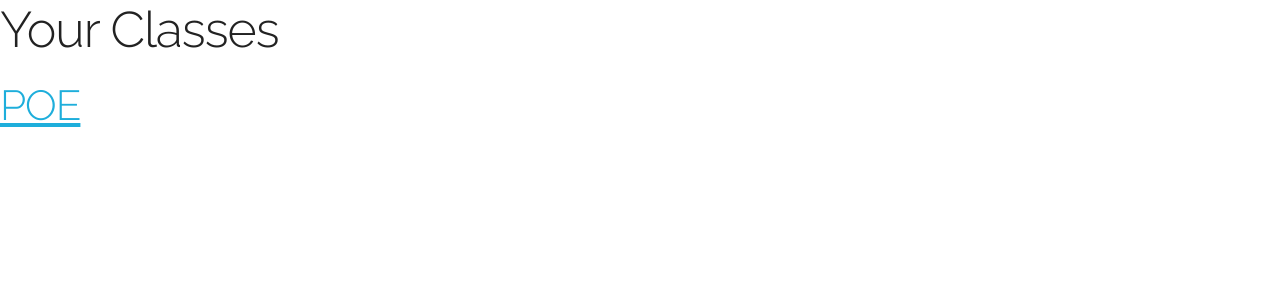
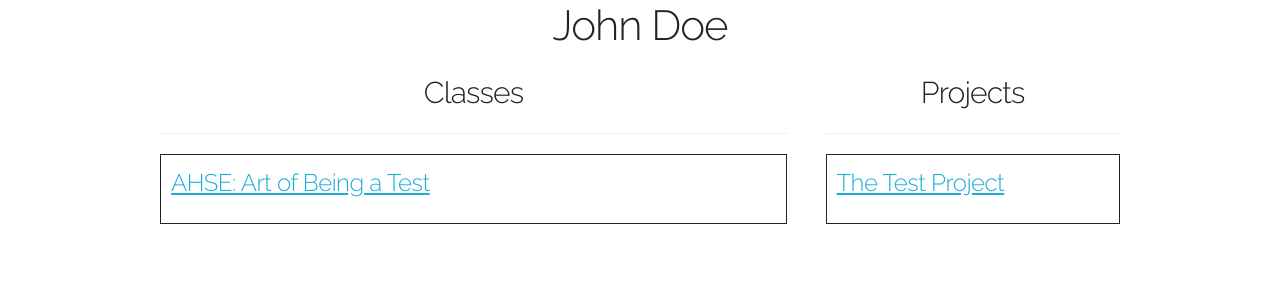
Before and after one commit to MatthewBeaudouinLafon/historical_course_catalog, a Flask app: a page that uses templates/student_dashboard.html in a window 1280 px wide. Shown: the top 300 px of the page. Run offline with Flask 2, Linux system fonts and the light colour scheme; data comes from the database, SQL or seed files in the repository; some web fonts are replaced.

Commit message:
class dashboard created and linked from student dashboard

```diff
--- a/retrieveData.py
+++ b/retrieveData.py
@@ -31,8 +31,21 @@ def find_students_projects(c, student_id):		#Return a list of all a student's pr
 	c.execute("SELECT project_id FROM student_project WHERE student_id=(?)", (student_id, ))
 	project_ids=tuple([thing[0] for thing in c.fetchall()])
 	return project_ids
+
+
+
+
+def find_students_class_projects(c, class_id, student_id):
+	c.execute("SELECT project.project_id FROM project, student_project WHERE project.project_id == student_project.project_id AND student_project.student_id=(?) and project.class_id=(?)", (student_id, class_id))
+	project_ids=tuple([thing[0] for thing in c.fetchall()])
+	return project_ids
 	# c.execute("SELECT title FROM project WHERE project_id in (" + ",".join("?"*len(project_ids)) + ")", project_ids)
 	# return c.fetchall()
+
+
+
+
+
 
 def find_classes_projects(c, class_id):			#Return a list of all projects in a class
 	c.execute("SELECT title FROM project WHERE class_id=(?)", (class_id, ))
--- a/server.py
+++ b/server.py
@@ -91,13 +91,13 @@ def your_classes(student_id):
 	return render_template('student_dashboard.html', student_id=student_id, name = name, classes_projects=classes_projects, \
 		classes=classes, projects=projects)
 
-@app.route('/user=<student_id>/class=<class_name>')
-def show_single_class(student_id, class_name):
+@app.route('/user=<student_id>/class=<class_id>')
+def show_single_class(student_id, class_id):
 	c=get_db().cursor()
-	student_id=retrieve.find_student_id(c, username)
-	name=retrieve.find_student_name(c, student_id)
-	projects=retrieve.find_students_projects(c, student_id)
-	return render_template('class_dashboard.html', username=username, class_name=class_name, name=name, projects=projects)
+	project_ids=retrieve.find_students_class_projects(c, class_id, student_id)
+	project_names=[retrieve.find_project_title(c, project_id) for project_id in project_ids]
+	class_name=retrieve.find_class_name(c, class_id)
+	return render_template('class_dashboard.html', project_ids=project_ids, project_names=project_names, class_name=class_name)
 
 # @app.route('/project_page')
 # def login():
--- a/templates/student_dashboard.html
+++ b/templates/student_dashboard.html
@@ -1,4 +1,5 @@
 <html>
+
 <head>
 	<meta charset="utf-8">
 	<title>Your Classes</title>
@@ -6,9 +7,49 @@
 	<link rel="stylesheet" href="{{url_for('static', filename='Skeleton-2.0.4/css/normalize.css')}}">
 	<link rel="stylesheet" href="{{url_for('static', filename='Skeleton-2.0.4/css/skeleton.css')}}">
 	<link rel="stylesheet" href="{{url_for('static', filename='custom.css')}}">
+	<style type="text/css">
+		.class_boxes{
+			border:thin solid; text-align:left; margin-bottom:1.5rem; padding: 1rem; height: 7rem
+		}
+		.title{
+			border-bottom:thin ridge; margin-bottom: 2rem
+		}
+	</style>
 </head>
+
 <body>
-<h1>Your Classes</h1>
-<h2><a href="/user={{username}}/class=POE">POE</a></h2>
+	<div class="container">
+		<div class="row" style="text-align:center">
+			<h2 class>{{name}}</h2>
+		<div class="row">
+			<div class="eight columns title">
+				<h4> Classes </h4>
+			</div>
+			<div class="four columns title">
+				<h4> Projects </h4>
+			</div>
+		</div>
+		{% for (class_id, project_id) in classes_projects %}
+			<div class="row">
+				{% if class_id %}
+					<div class="eight columns class_boxes">
+						<h5><a href="/user={{student_id}}/class={{class_id}}">{{classes[class_id]}}</a></h5>
+					</div>
+				{% else %}
+					<div class="eight columns">&nbsp;</div>
+				{% endif %}
+
+				{% if project_id %}
+					<div class="four columns class_boxes">
+						<h5><a href="/user={{student_id}}/project={{project_id}}">{{projects[project_id]}}</a></h5>
+					</div>
+				{% else %}
+					<div class="four columns">&nbsp;</div>
+				{% endif %}
+			</div>
+		{% endfor %}
+
+	</div>
 </body>
+
 </html>
```
Also changed, not shown: templates/class_dashboard.html (+6 -12 lines). Lines whose indentation alone changed are shown as unchanged.
